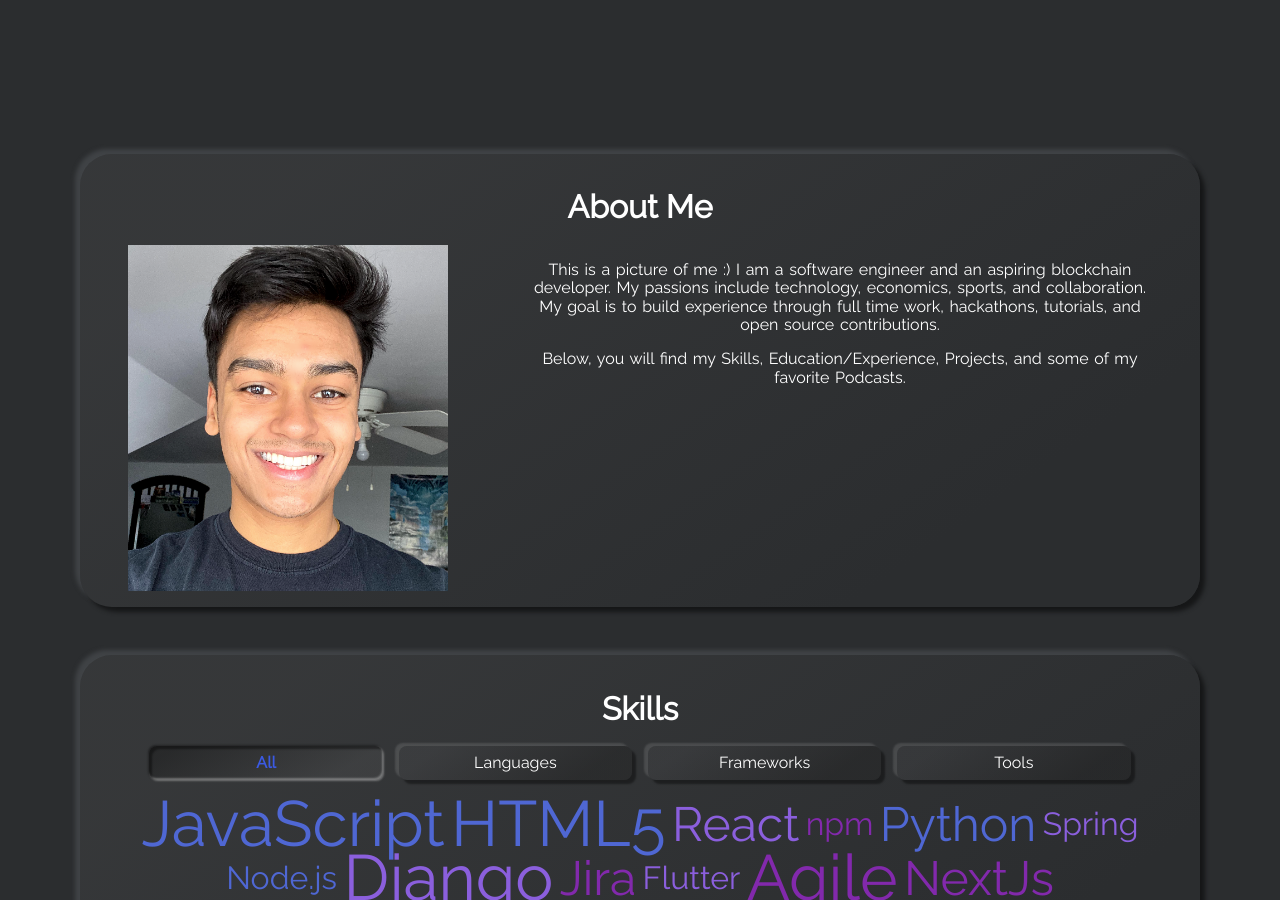
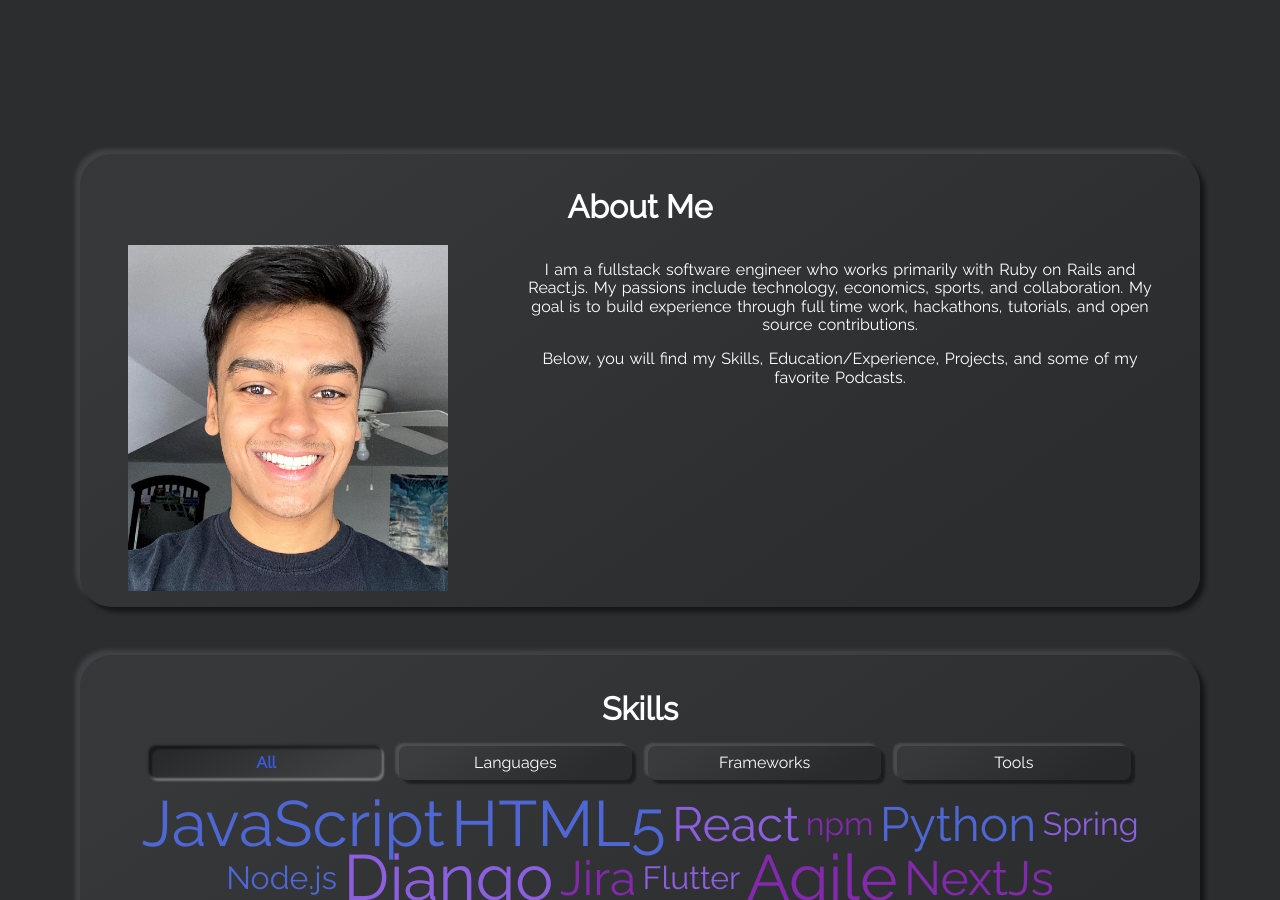
Before and after one commit to ShivamPatel17/shivampatel17.github.io, a Jekyll site: the page built from index.html, in a window 1280 px wide and 900 px high, scrolled down 906 px. Built offline with Jekyll 4.4.1, drawn with Linux system fonts in a browser that asks for light colours; nearby versions of some CDN libraries.

Commit message:
updated about me

```diff
--- a/_config.yml
+++ b/_config.yml
@@ -34,7 +34,7 @@ show_aboutme_card: true
 # about_me_title: The will be displayed as the title in the About Me section
 about_me_title: About Me
 # about_me_description: This will be displayed under the title.
-about_me_description: This is a picture of me :) I am a software engineer and an aspiring blockchain developer. My passions include technology, economics, sports, and collaboration. My goal is to build experience through full time work, hackathons, tutorials, and open source contributions.
+about_me_description: I am a fullstack software engineer who works primarily with Ruby on Rails and React.js. My passions include technology, economics, sports, and collaboration. My goal is to build experience through full time work, hackathons, tutorials, and open source contributions.
 about_me_transition: Below, you will find my Skills, Education/Experience, Projects, and some of my favorite Podcasts.
 
 # ABOUT ME SLIDESHOW SECTION
```
